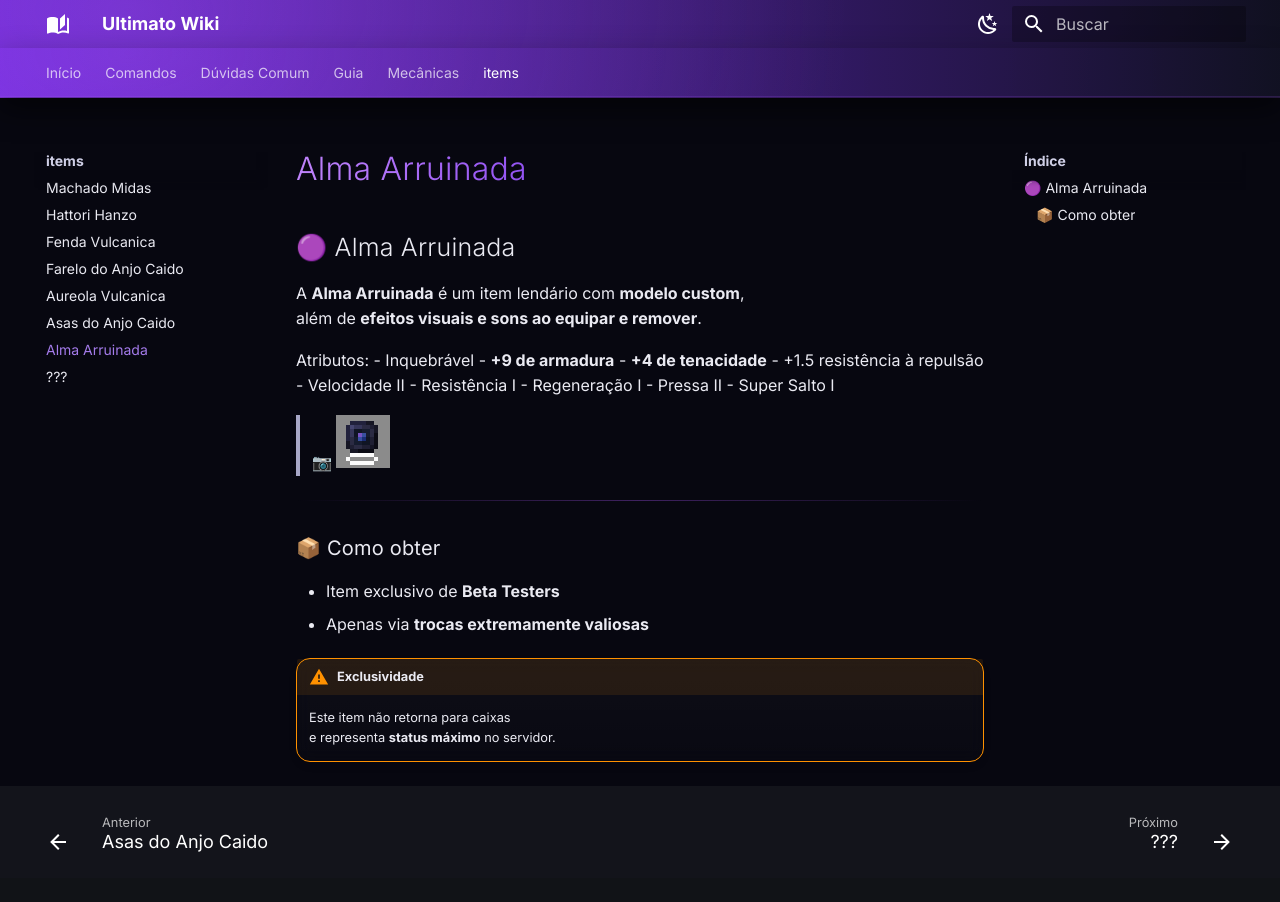
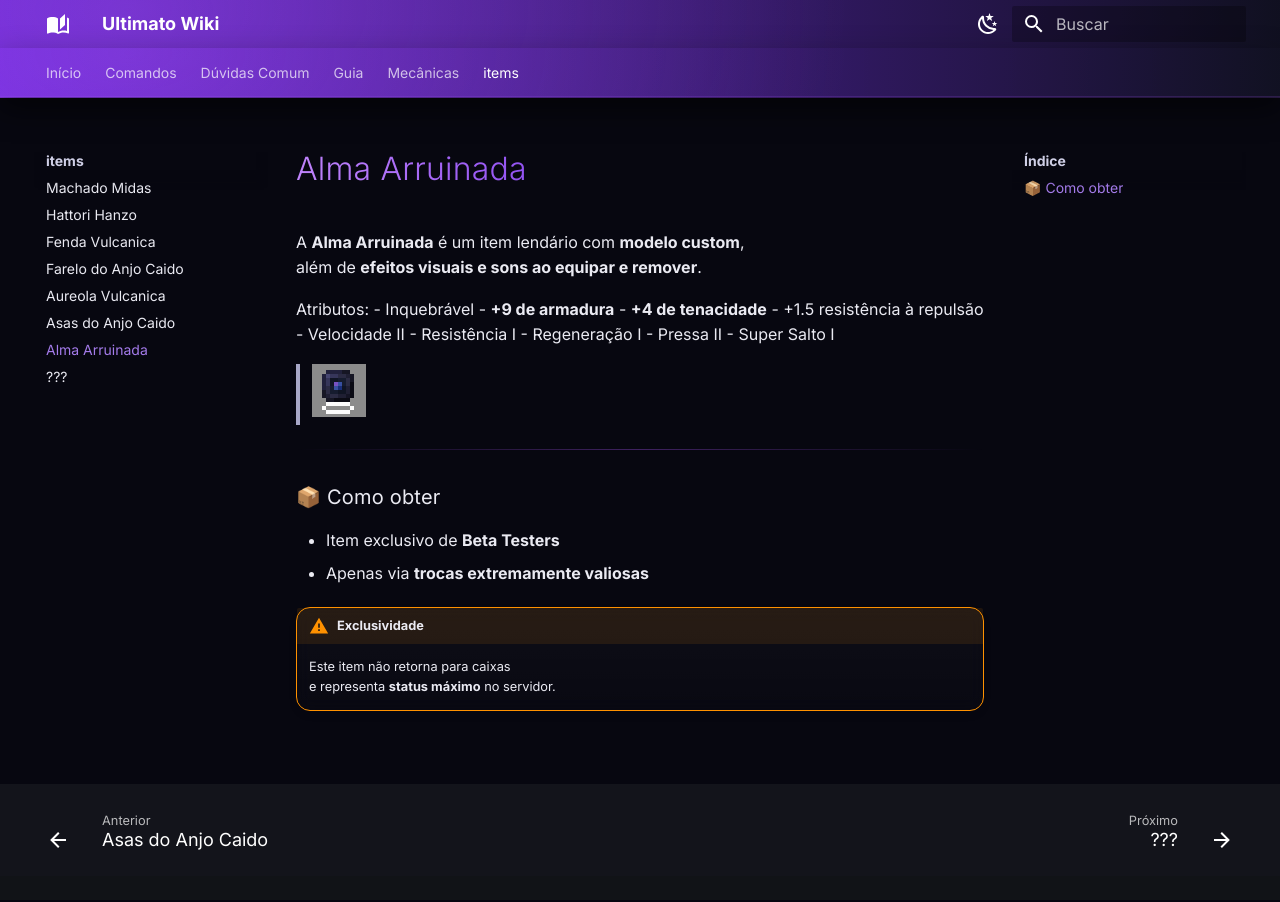
Before and after one commit to Dinner33/ultimato-wiki, an MkDocs documentation site: the page built from docs/items/alma-arruinada.md, in a window 1280 px wide. Built offline with MkDocs 1.6.1 and Material for MkDocs 9.7.7, drawn with Linux system fonts in a browser that asks for light colours.

Commit message:
Update alma-arruinada.md

```diff
--- a/docs/items/alma-arruinada.md
+++ b/docs/items/alma-arruinada.md
@@ -1,5 +1,3 @@
-## 🟣 Alma Arruinada
-
 A **Alma Arruinada** é um item lendário com **modelo custom**,
 além de **efeitos visuais e sons ao equipar e remover**.
 
@@ -14,7 +12,7 @@ Atributos:
 - Pressa II
 - Super Salto I
 
-> 📷 *![Alma Arruinada](../imagem/almaarruinada.png)*
+> *![Alma Arruinada](../imagem/almaarruinada.png)*
 
 ---
 
```
